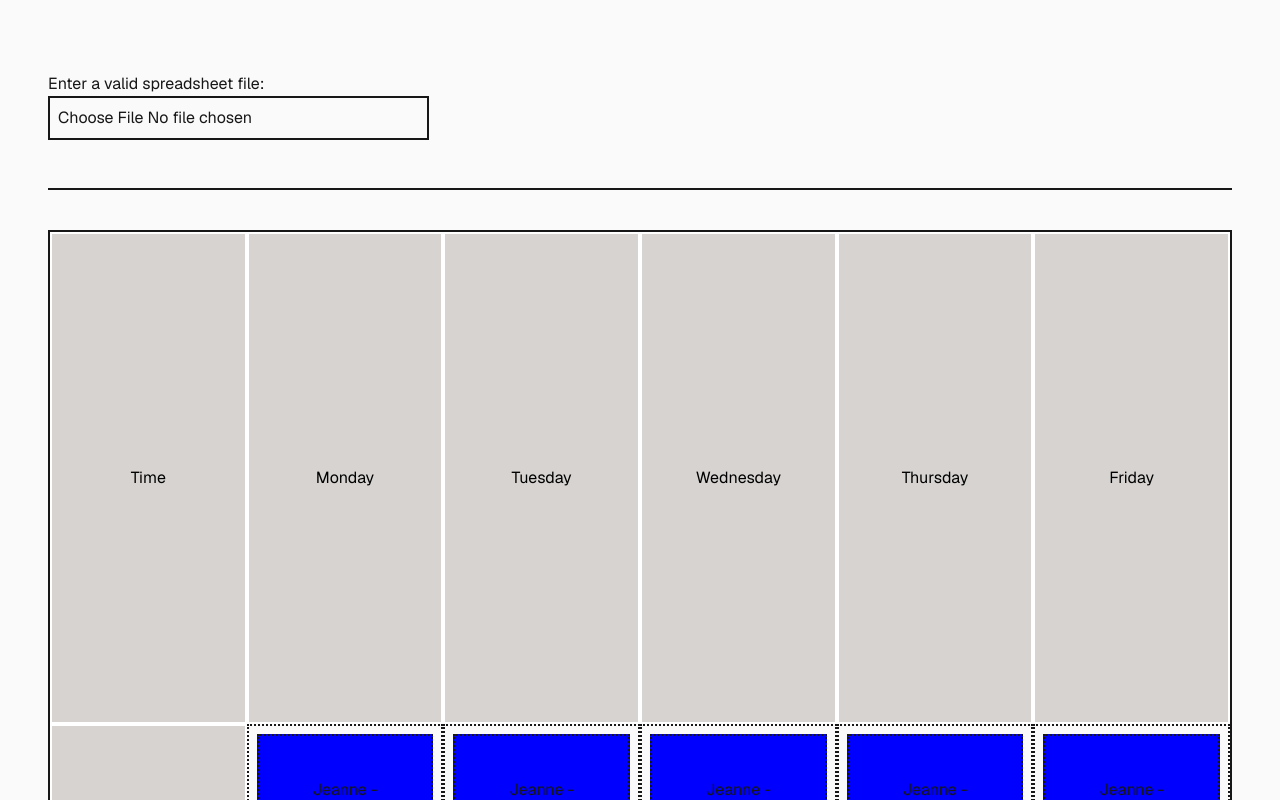
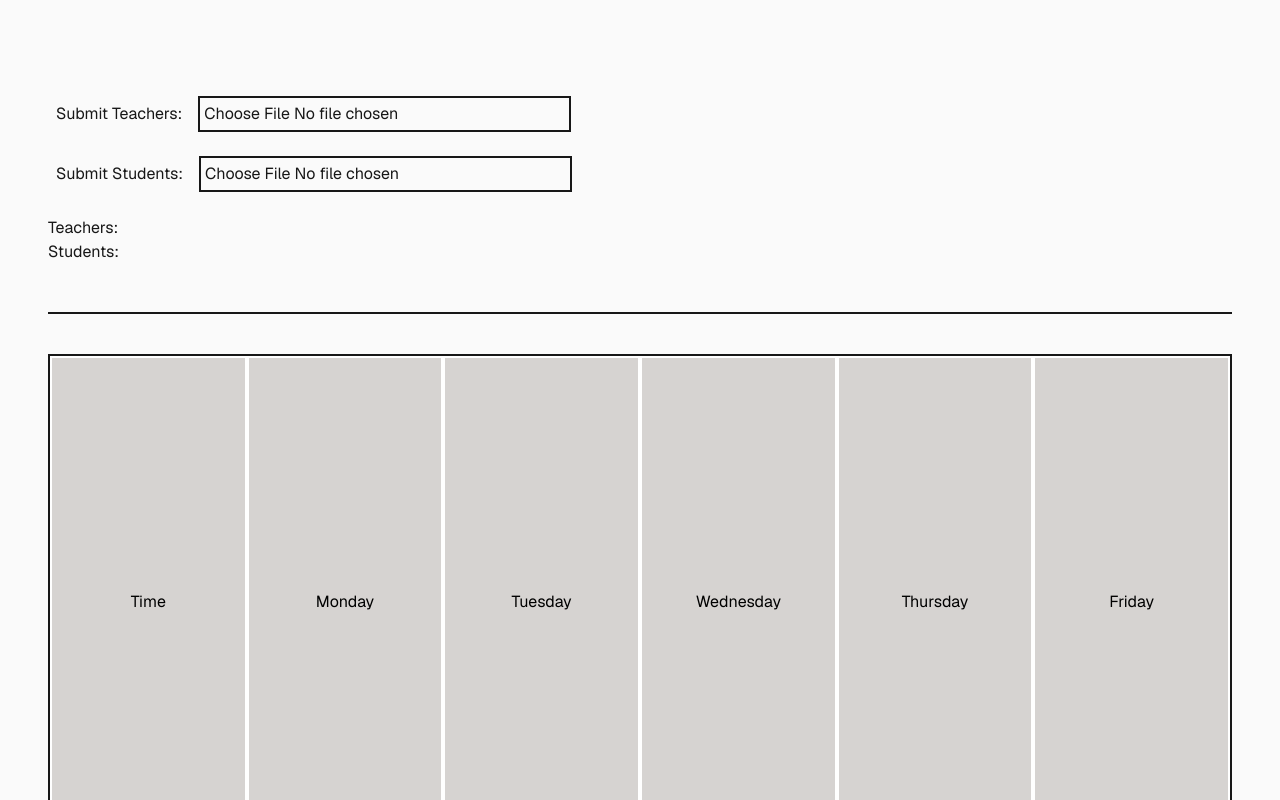
Before and after one commit to ShadowArcher289/stp-scheduler, a Next.js app in the folder stp-scheduler-frontend/: page / in a window 1280 px wide. Shown: the top 800 px of the page. Built offline with nearby package versions, Linux system fonts and the light colour scheme.

Commit message:
seperated student and teacher inputs

```diff
--- a/stp-scheduler-frontend/app/InputPage.tsx
+++ b/stp-scheduler-frontend/app/InputPage.tsx
@@ -34,14 +34,15 @@ function writeToJson(filePath: string, newJsonData: string){
  * @returns <div></div>
  */
 export default function InputPage({path}: InputPageProps){
-    const [newData, setNewData] = useState<string>("");
+    const [teacherData, setTeacherData] = useState<string>("");
+    const [studentData, setStudentData] = useState<string>("");
 
     /**
      * Handles file upload. Generated from Copilot
      * @param e
      * @returns null if invalid
      */
-    function handleFileUpload(e: React.ChangeEvent<HTMLInputElement>) {
+    function handleFileUpload(e: React.ChangeEvent<HTMLInputElement>, type: String) {
         const file = e.target.files?.[0];
         if (!file) return;
 
@@ -62,12 +63,23 @@ export default function InputPage({path}: InputPageProps){
             const json = XLSX.utils.sheet_to_json(sheet);
 
             // Store JSON as a string so <p> can display it
-            setNewData(JSON.stringify(json, null, 2));
+            if(type.toLowerCase() === "teachers"){
+                setTeacherData(JSON.stringify(json, null, 2));
+            }
+            else{
+                setStudentData(JSON.stringify(json, null, 2));
+            }
+
         };
 
         reader.readAsBinaryString(file);
 
-        writeToJson(path, newData);
+        if(type.toLowerCase() === "teachers"){
+            writeToJson(path, teacherData);
+        }
+        else{
+            writeToJson(path, studentData);
+        }
     }
 
     return(
@@ -75,12 +87,20 @@ export default function InputPage({path}: InputPageProps){
 
             <br></br>
             <form name="fileInput">
-                <label>Enter a valid spreadsheet file:</label>
                 <br />
-                <input type="file" id="fileInput" className={"border-2 p-2"} accept=".xlsx" onChange={handleFileUpload}/>
+                <label className={"p-2 pr-4"} >Submit Teachers:</label>
+                <input type="file" id="fileInput" className={"border-2 p-1"} accept=".xlsx" onChange={(e) => handleFileUpload(e, "teachers")}/>
+            </form>
+            <form name="fileInput">
+                <br />
+                <label className={"p-2 pr-4"} >Submit Students:</label>
+                <input type="file" id="fileInput" className={"border-2 p-1"} accept=".xlsx" onChange={(e) => handleFileUpload(e, "students")}/>
             </form>
 
-            <p>{newData}</p>
+            <br></br>
+
+            <p>Teachers: {teacherData}</p>
+            <p>Students: {studentData}</p>
         </div>
     );
 }
```
